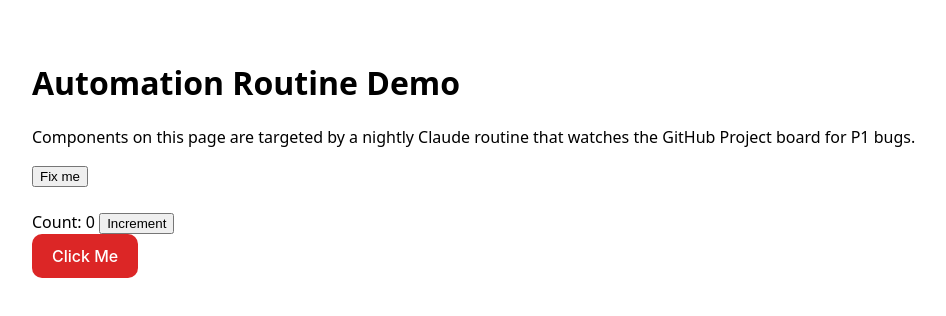
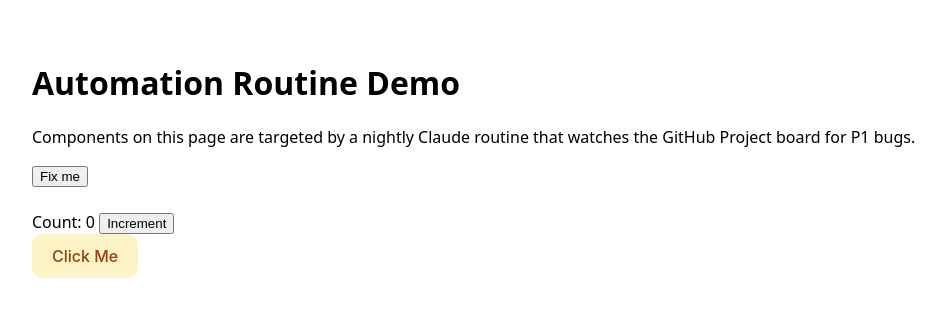
Before and after one commit to Metakirin/Automation, a React (Vite) app: page / in a window 1280 px wide. Shown: the top 316 px of the page, without its empty margins (8-954 px from the left). Built offline with nearby package versions, Linux system fonts and the light colour scheme.

Commit message:
fix: update ColoredButton colours to match Figma design (#7)
Change backgroundColor from #dc2626 to #fef3c7 and color from #ffffff
to #92400e to match the Figma design node (soft yellow background,
dark amber text). All ColoredButton tests now pass.

```diff
--- a/src/ColoredButton.tsx
+++ b/src/ColoredButton.tsx
@@ -11,10 +11,8 @@ export function ColoredButton() {
     <button
       type="button"
       style={{
-        // BUG: wrong colours. Per Figma the button should be a soft yellow
-        // background (#fef3c7) with dark amber text (#92400e).
-        backgroundColor: '#dc2626',
-        color: '#ffffff',
+        backgroundColor: '#fef3c7',
+        color: '#92400e',
         border: 'none',
         borderRadius: '10px',
         padding: '10px 20px',
```
